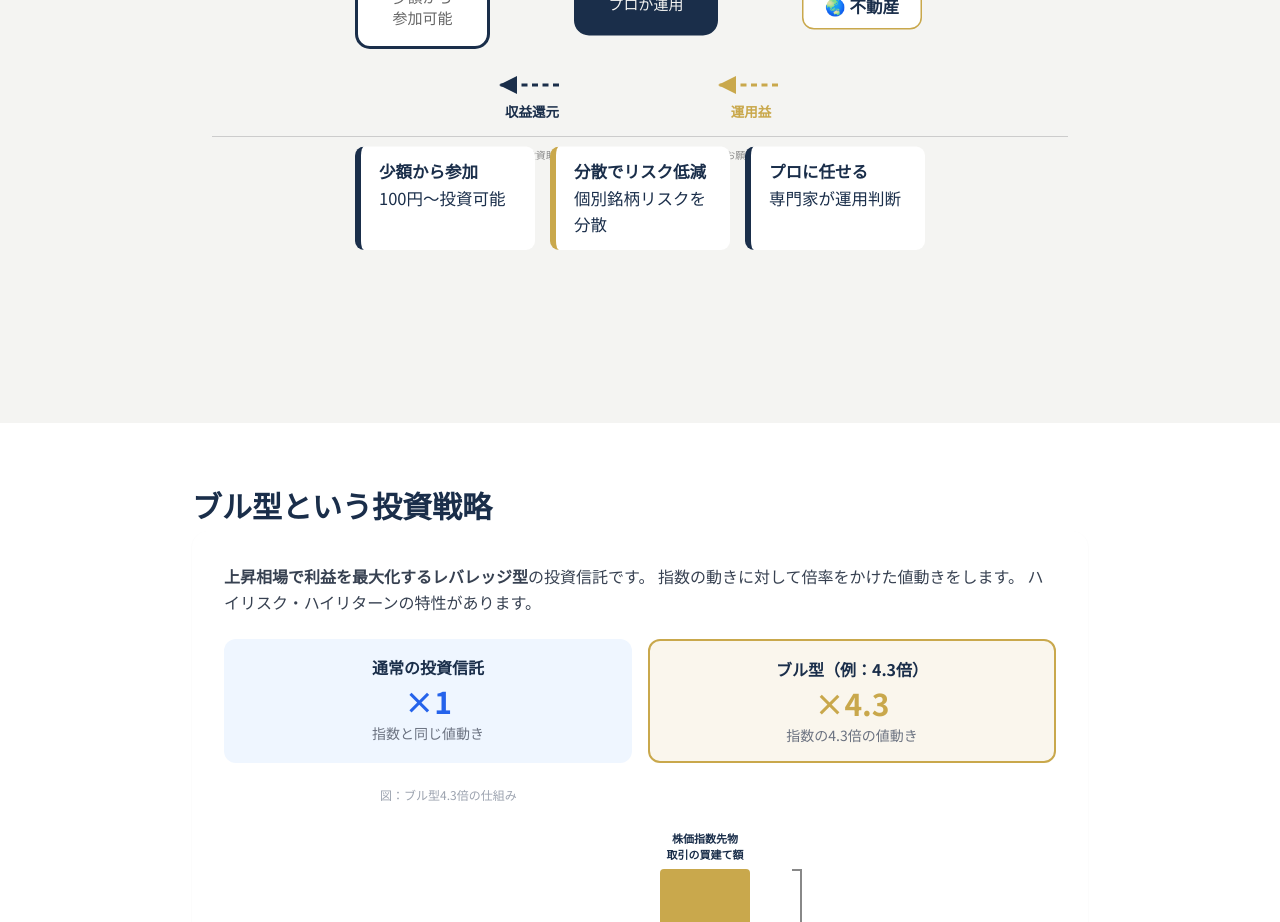
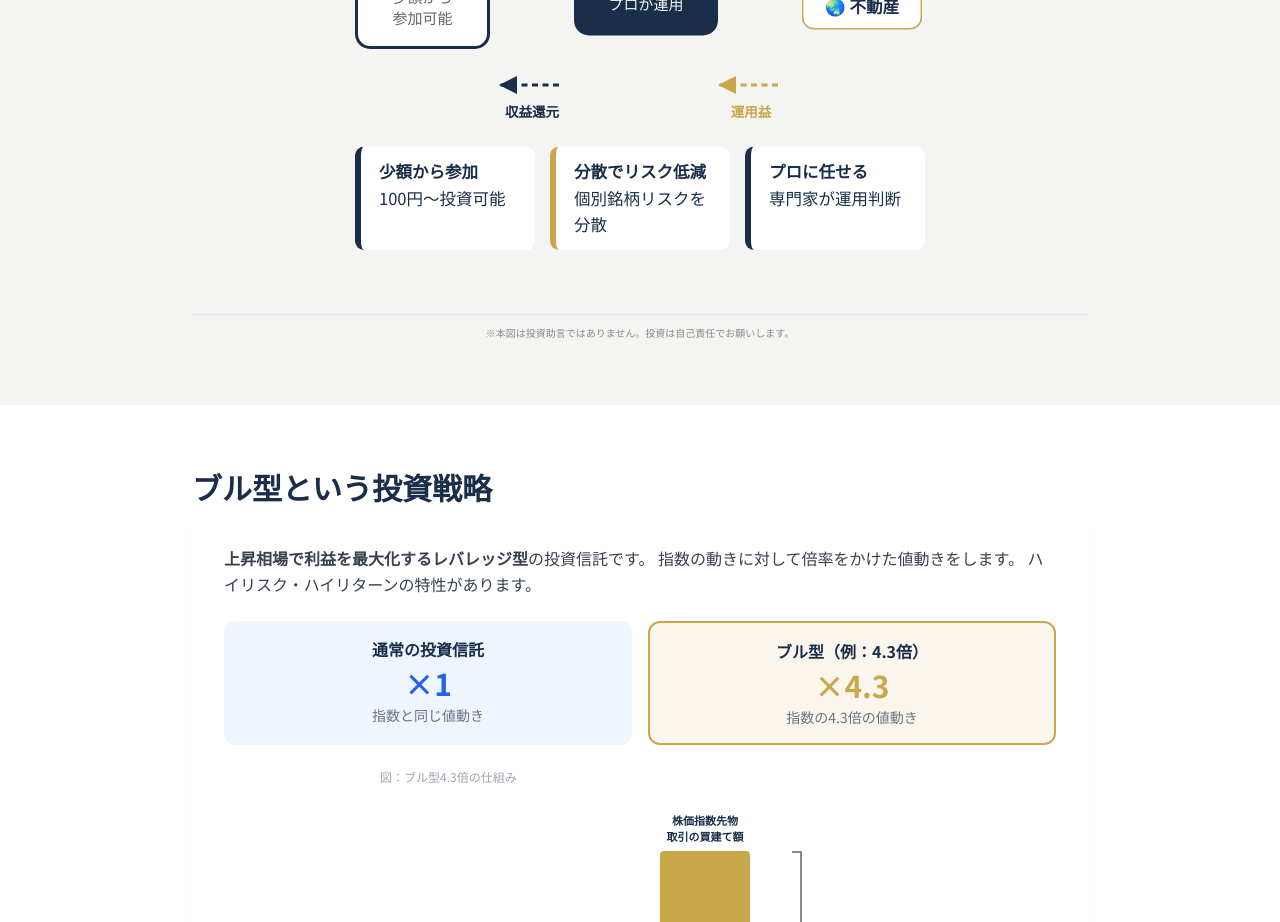
Before and after one commit to tanima3232-eng/bulltalk, a Next.js app: page / in a window 1280 px wide. Shown: the part 4280-5202 px from the top of the page. Built offline with nearby package versions, Linux system fonts and the light colour scheme; no server answers.

Commit message:
fix: CTAボタンリンクをトップページに修正・注記テキストのレイアウト重なりを解消

```diff
--- a/app/bulltalk/page.tsx
+++ b/app/bulltalk/page.tsx
@@ -41,7 +41,7 @@ export default async function BulltalkPage() {
               元大手信託銀行員が、プロの視点で無料解説
             </p>
             <div className="flex flex-col sm:flex-row gap-4 justify-center">
-              <Link href="/market" className="btn-red text-base px-8 py-4 rounded-xl">
+              <Link href="/" className="btn-red text-base px-8 py-4 rounded-xl">
                 📈 今日の225分析を見る
               </Link>
               <Link href="/column" className="btn-blue text-base px-8 py-4 rounded-xl">
@@ -66,7 +66,7 @@ export default async function BulltalkPage() {
                 <p className="text-gray-600 text-sm leading-relaxed mb-6">
                   毎日場引け前に買い/売り判断を配信。元大手信託銀行の証券アナリストが相場の動きをわかりやすく解説します。
                 </p>
-                <Link href="/market" className="btn-primary block text-center">
+                <Link href="/" className="btn-primary block text-center">
                   分析を見る →
                 </Link>
               </div>
--- a/app/page.tsx
+++ b/app/page.tsx
@@ -557,13 +557,12 @@ export default async function HomePage() {
                   </div>
                 </div>
                 </div>
-
-                {/* 注記 */}
-                <div style={{fontSize:"10px", color:"#888", textAlign:"center", marginTop:"18px", borderTop:"1px solid #ccc", paddingTop:"10px", lineHeight:"1.6"}}>
-                  ※本図は投資助言ではありません。投資は自己責任でお願いします。
-                </div>
               </div>
             </TrustDiagramScroll>
+            {/* 注記 */}
+            <div style={{fontSize:"10px", color:"#888", textAlign:"center", marginTop:"12px", borderTop:"1px solid #e5e7eb", paddingTop:"10px", lineHeight:"1.6"}}>
+              ※本図は投資助言ではありません。投資は自己責任でお願いします。
+            </div>
           </div>
         </section>
 
```
